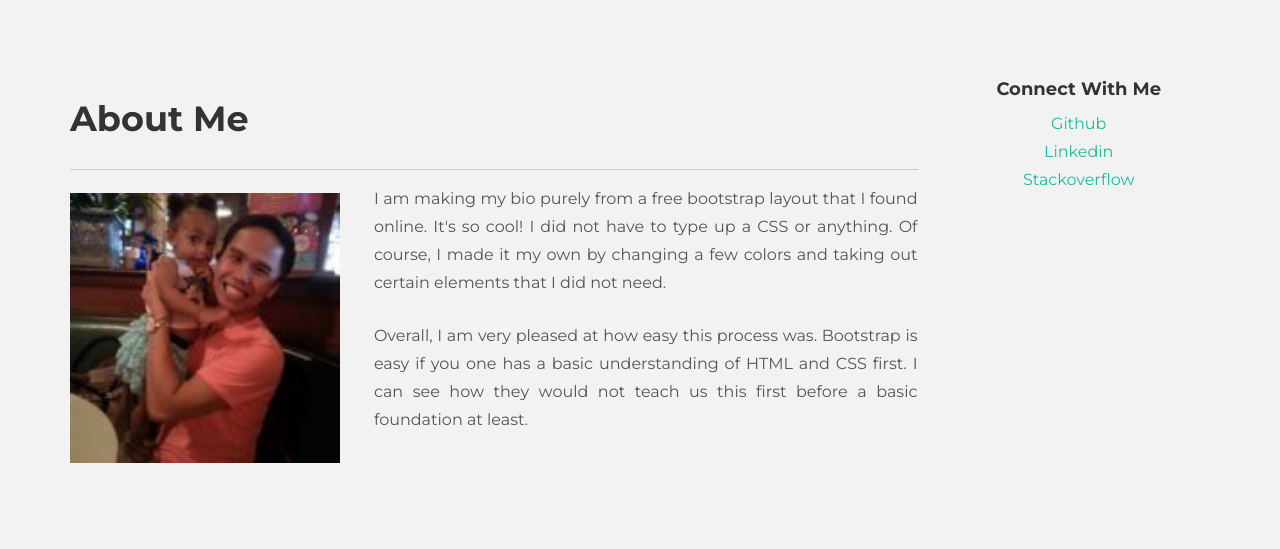
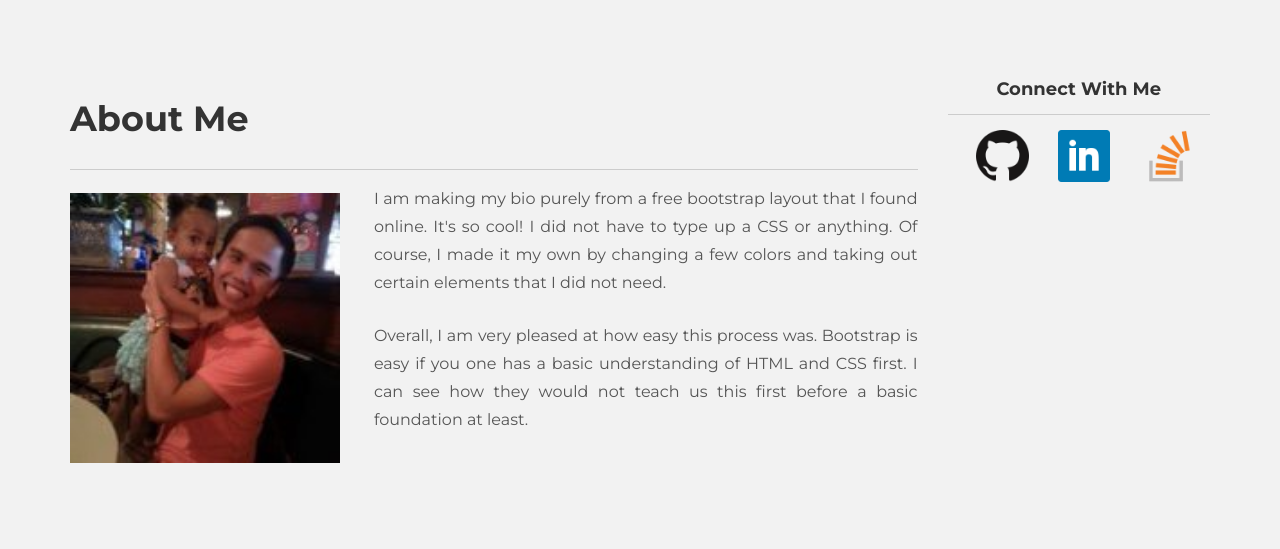
Before and after one commit to ttruong89/Bootstrap-Portfolio, a PHP site: page / in a window 1280 px wide. Shown: the part 91-640 px from the top of the page. Run offline with PHP 8.4, Linux system fonts and the light colour scheme; some libraries are stand-ins or nearby versions.

Commit message:
more changes

```diff
--- a/assets/css/main.css
+++ b/assets/css/main.css
@@ -220,3 +220,12 @@ bt {
 	padding: 5%;
 	opacity: 0.8;
 }
+
+/* Sidebar */
+.social{
+	float: left;
+	height: 30%;
+	width: 30%;
+	padding-left: 10%;
+	margin-left: 1%;
+}
--- a/index.html
+++ b/index.html
@@ -68,13 +68,16 @@
 
         <div class="col-md-3 centered">
           <h4>Connect With Me</h4>
+          <hr>
           <p>
-            <a href="https://github.com/ttruong89" target="blank">Github</a><br>
+            <a href="https://github.com/ttruong89" target="blank">
+              <img src="assets/img/github.png" class="social" alt="Github"></a>
 
-            <a href="https://www.linkedin.com/in/tony-truong-11966067?trk=nav_responsive_tab_profile_pic" target="blank">Linkedin</a><br>
+              <a href="https://www.linkedin.com/in/tony-truong-11966067?trk=nav_responsive_tab_profile_pic" target="blank">
+              <img src="assets/img/linkedin.png" class="social" alt="LinkedIn"></a>
 
-            <a href="https://stackoverflow.com/users/6909216/tony-truong" target="blank">Stackoverflow</a><br>
-
+              <a href="https://stackoverflow.com/users/6909216/tony-truong" target="blank">
+              <img src="assets/img/stackoverflow.png" class="social" alt="Stack Overflow"></a>
           </p>
         </div>
 
```
Also changed, not shown: contact.html (+7 -4 lines), portfolio.html (+7 -4 lines).
